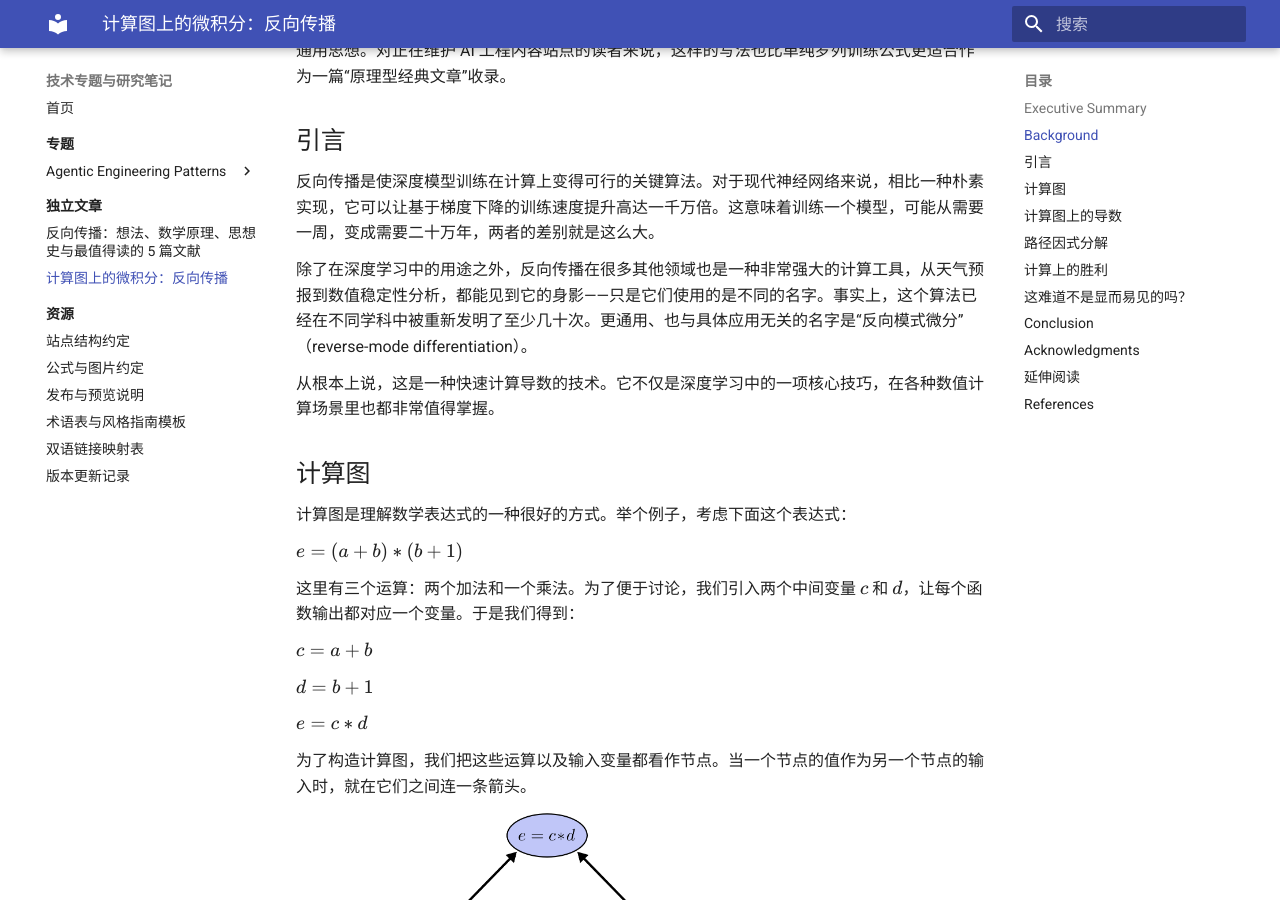
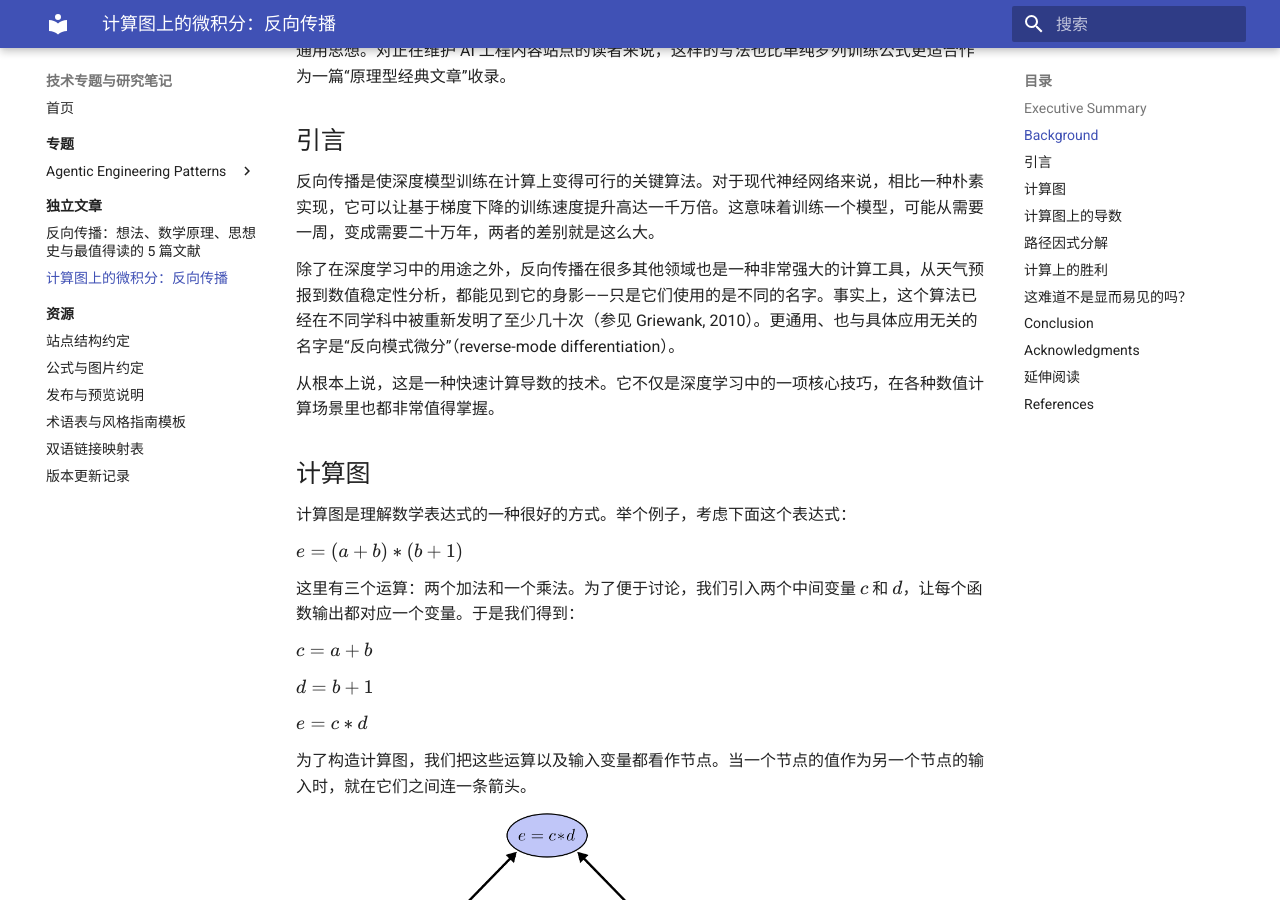
Before and after one commit to mypopydev/mypopydev.github.io, an MkDocs documentation site: the page built from docs/articles/calculus-on-computational-graphs-backpropagation-zh.md, in a window 1280 px wide and 900 px high, scrolled down 759 px. Built offline with MkDocs 1.6.1 and Material for MkDocs 9.7.7, drawn with Linux system fonts in a browser that asks for light colours; some of the changed text lies outside the part shown.

Commit message:
fix: 翻译校对——补回遗漏的学术引用和自嘲语气词
- 补回原文 '(see Griewank (2010))' 的学术引用
- 补回原文 'us silly humans' 中 silly 的自嘲语气

```diff
--- a/docs/articles/calculus-on-computational-graphs-backpropagation-zh.md
+++ b/docs/articles/calculus-on-computational-graphs-backpropagation-zh.md
@@ -21,7 +21,7 @@
 
 反向传播是使深度模型训练在计算上变得可行的关键算法。对于现代神经网络来说，相比一种朴素实现，它可以让基于梯度下降的训练速度提升高达一千万倍。这意味着训练一个模型，可能从需要一周，变成需要二十万年，两者的差别就是这么大。
 
-除了在深度学习中的用途之外，反向传播在很多其他领域也是一种非常强大的计算工具，从天气预报到数值稳定性分析，都能见到它的身影——只是它们使用的是不同的名字。事实上，这个算法已经在不同学科中被重新发明了至少几十次。更通用、也与具体应用无关的名字是“反向模式微分”（reverse-mode differentiation）。
+除了在深度学习中的用途之外，反向传播在很多其他领域也是一种非常强大的计算工具，从天气预报到数值稳定性分析，都能见到它的身影——只是它们使用的是不同的名字。事实上，这个算法已经在不同学科中被重新发明了至少几十次（参见 Griewank, 2010）。更通用、也与具体应用无关的名字是“反向模式微分”（reverse-mode differentiation）。
 
 从根本上说，这是一种快速计算导数的技术。它不仅是深度学习中的一项核心技巧，在各种数值计算场景里也都非常值得掌握。
 
```
Also changed, not shown: other parts of docs/articles/calculus-on-computational-graphs-backpropagation-zh.md (+1 -1 lines).
